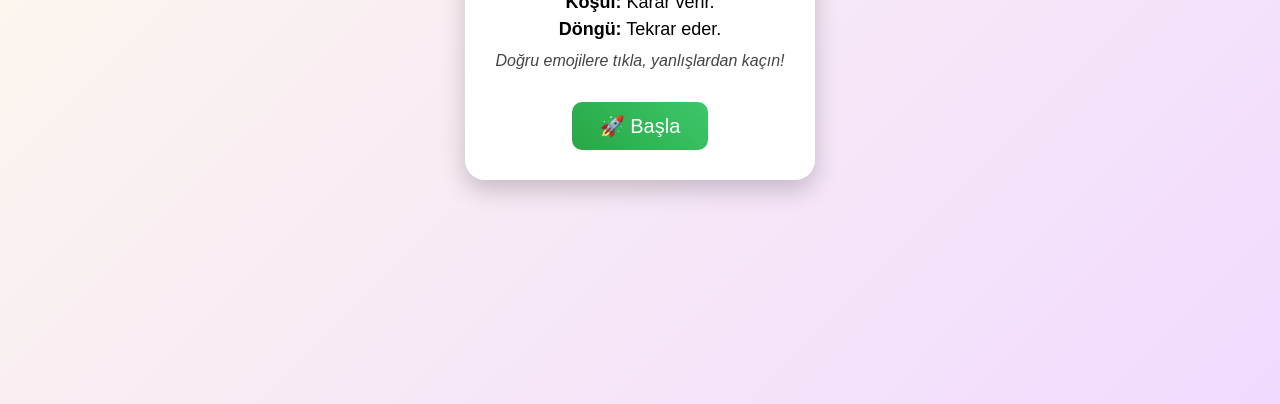
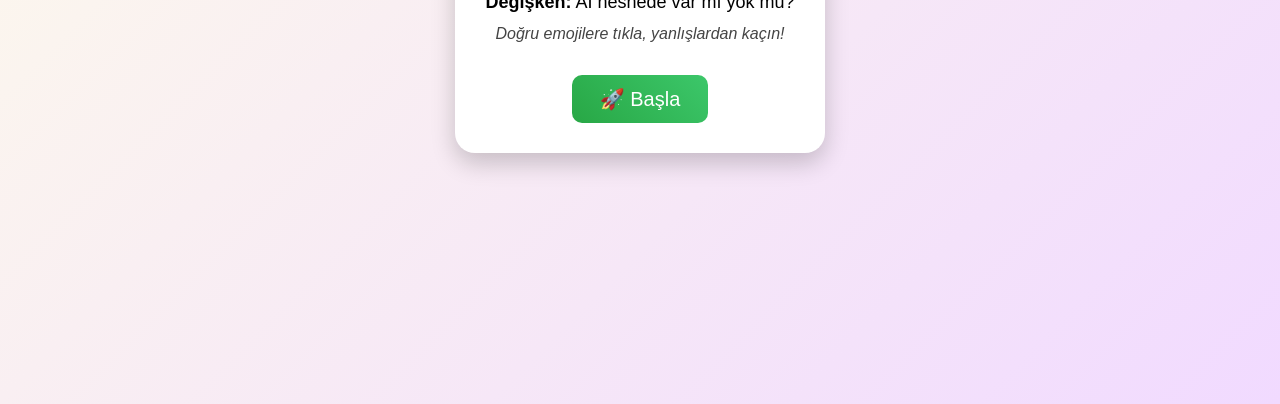
Before and after one commit to erhan3861/ai-dedektifi-emoji-oyunu, a plain HTML site: page index.html in a window 1280 px wide. Shown: the part 396-800 px from the top of the page. Drawn offline with Linux system fonts and the light colour scheme.

Commit message:
Update index.html

```diff
--- a/index.html
+++ b/index.html
@@ -148,9 +148,7 @@
   <div class="introCard">
     <h1>🧠 AI Dedektif Oyunu</h1>
     <div style="font-size: 48px;">🤖</div>
-    <p><strong>Değişken:</strong> Bilgiyi saklar.</p>
-    <p><strong>Koşul:</strong> Karar verir.</p>
-    <p><strong>Döngü:</strong> Tekrar eder.</p>
+    <p><strong>Değişken:</strong> AI nesnede var mı yok mu?</p>
     <p class="tip">Doğru emojilere tıkla, yanlışlardan kaçın!</p>
     <button id="startBtn">🚀 Başla</button>
   </div>
```
